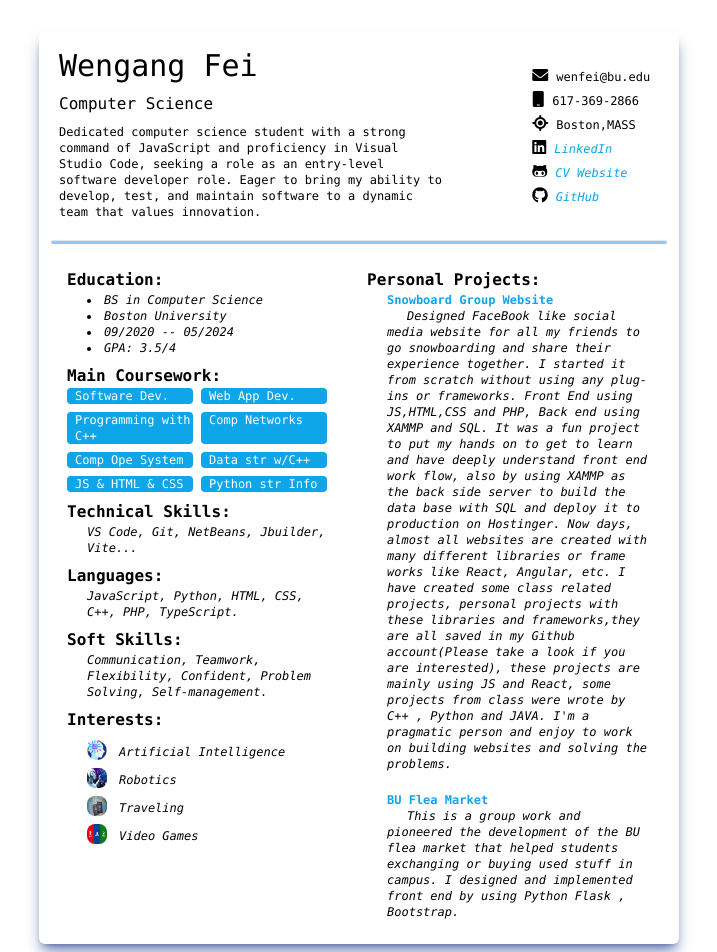
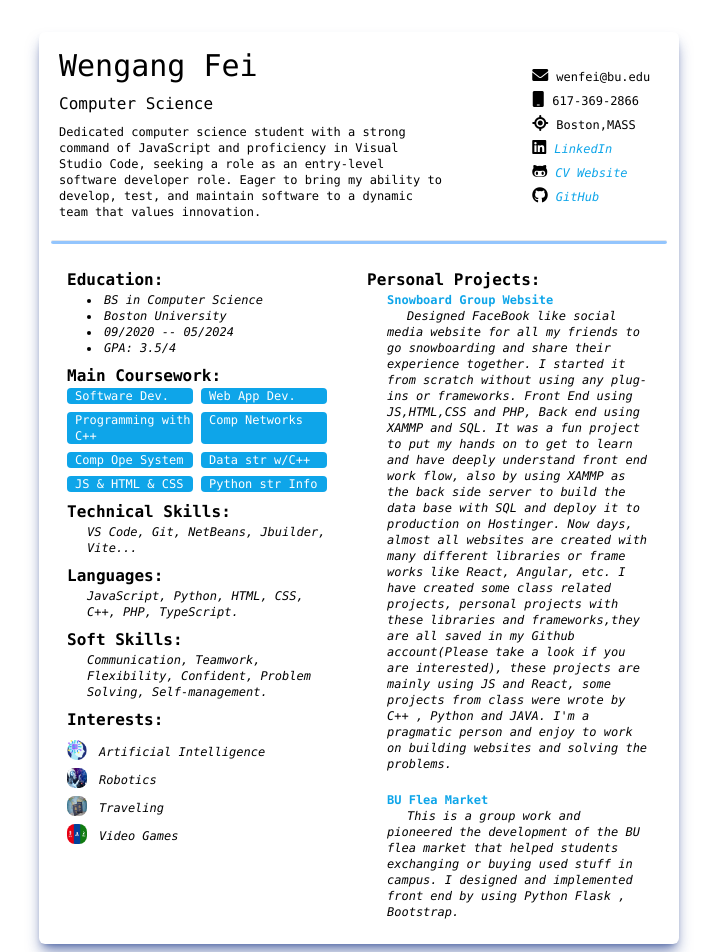
Before and after one commit to WengangFei/Wengang_Fei_CV, a React (Vite) app: page / in a window 1280 px wide. Shown: the top 952 px of the page, without its empty margins (281-998 px from the left). Built offline with nearby package versions, Linux system fonts and the light colour scheme.

Commit message:
Revert "in progress"
This reverts commit 69094f610a64ec1b1a5437eaf1dca9a61b2f1b89.

```diff
--- a/src/components/body.jsx
+++ b/src/components/body.jsx
@@ -61,25 +61,25 @@ export default function Body() {
 
                 <div>
                     <p className="font-bold mt-2 mb-2">Interests:</p>
-                    <div className="flex ml-5">
+                    <div className="flex">
                         <img src='./ai.png' alt='ai' className="size-5 mb-2"/>
                         <p className="text-xs italic ml-3 mt-1">
                             Artificial Intelligence
                         </p>
                     </div>
-                    <div className="flex ml-5">
+                    <div className="flex">
                         <img src='./robotic.png' alt='robotic' className="size-5 rounded-lg"/>
                         <p className="text-xs italic ml-3 mt-1 ">
                             Robotics
                         </p>
                     </div>
-                    <div className="flex mt-2 ml-5">
+                    <div className="flex mt-2">
                         <img src='./travel.jpeg' alt='robotic' className="size-5 rounded-lg "/>
                         <p className="text-xs italic ml-3 mt-1 ">
                             Traveling
                         </p>
                     </div>
-                    <div className="flex mt-2 ml-5">
+                    <div className="flex mt-2">
                         <img src='./game.jpeg' alt='robotic' className="size-5 rounded-lg "/>
                         <p className="text-xs italic ml-3 mt-1 ">
                             Video Games
```
